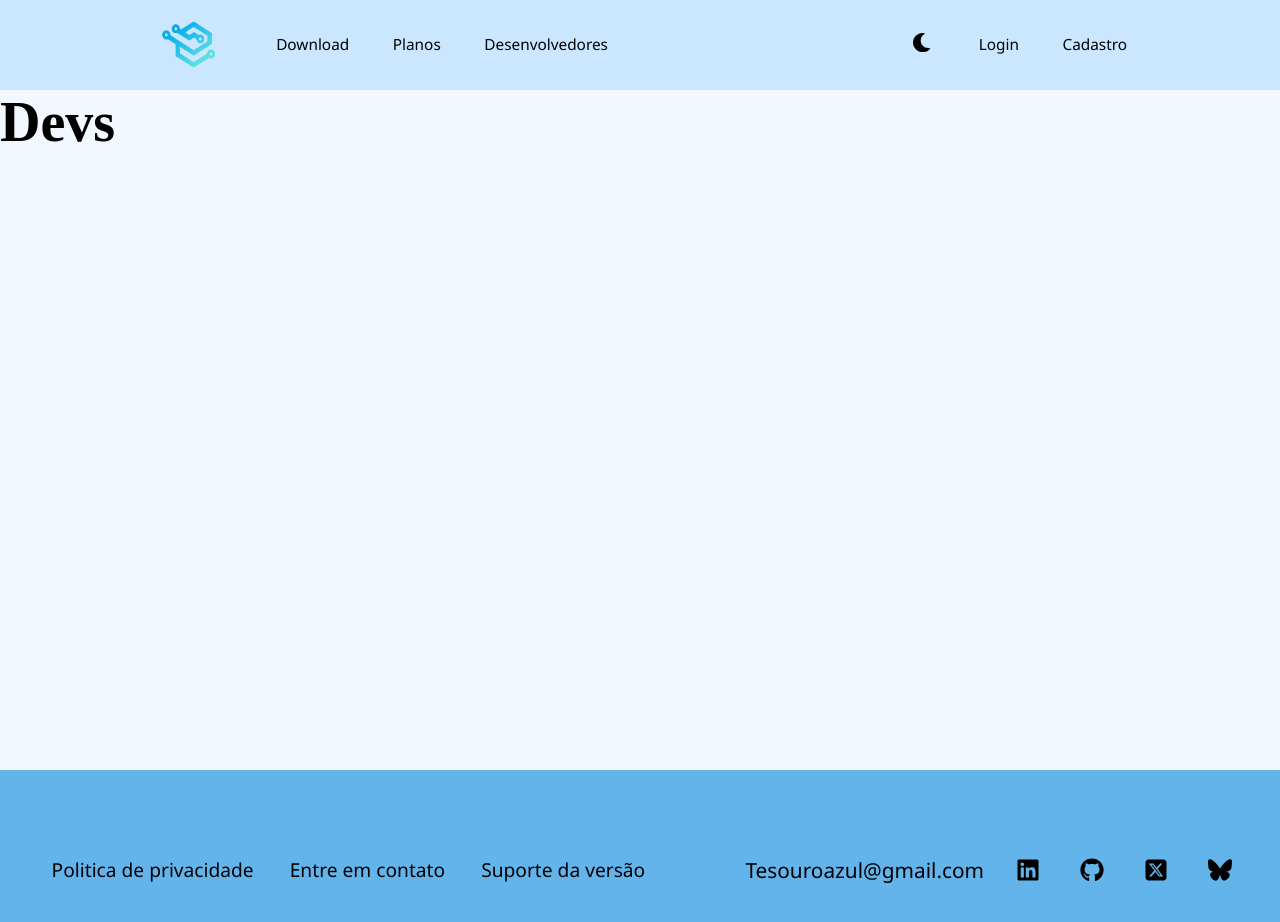
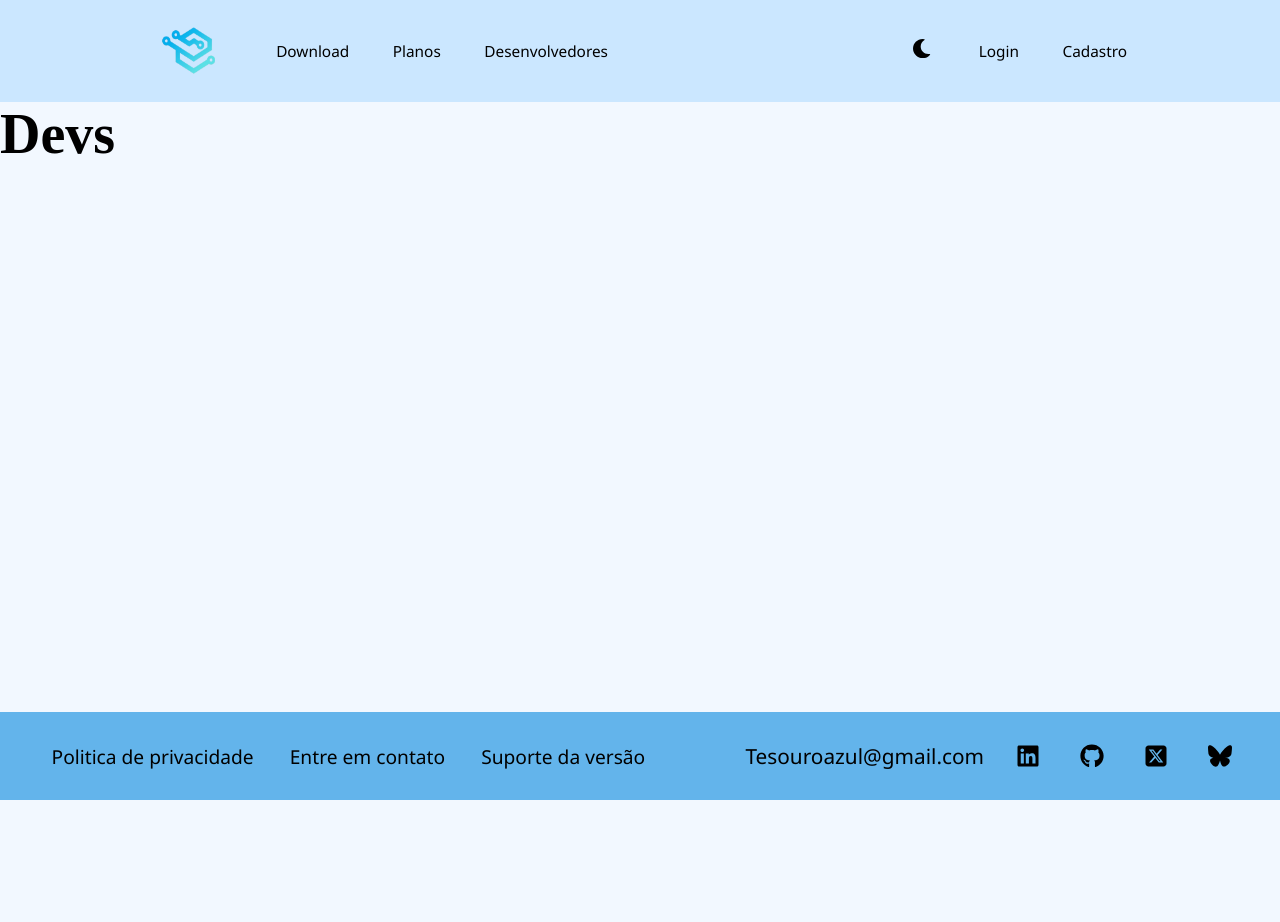
Before and after one commit to BEaew0/projeto_web, a React (Vite) app: page /devs in a window 1280 px wide. Shown: the top 922 px of the page. After the commit the page ends 800 px from the top, so only its background shows below. Built offline with nearby package versions, Linux system fonts and the light colour scheme.

Commit message:
tentando fazer o login

```diff
--- a/src/componentes/footer/footer.css
+++ b/src/componentes/footer/footer.css
@@ -8,7 +8,6 @@ footer {
   color: var(--footer-texto);
   padding: 1.5rem 1rem;
   flex-shrink: 0;
-  height: 25vh;
   bottom: 0;
   left: 0;
   margin-top: auto;
@@ -75,13 +74,15 @@ footer {
     padding: 1.2rem;
     height: auto;
     min-height: 25vh;
+    overflow-y: auto;
+
   }
 }
 
 /* RESPONSIVO - TELAS PEQUENAS */
 @media (max-width: 768px) {
   footer {
-    padding: 1rem;
+    padding: 0.4rem;
   }
 
   .menu_footer {
@@ -105,7 +106,7 @@ footer {
 
   .footer-link {
     justify-content: center;
-    width: 100%;
+
   }
 
   .redes_sociais p,
--- a/src/main.css
+++ b/src/main.css
@@ -27,45 +27,48 @@
   padding: 0;
 }
 
+html, body {
+  height: 100%;
+
+}
+
 body {
   background-color: var(--cor-de-fundo);
+  display: flex;
+  flex-direction: column;
+  min-height: 100vh;
   margin: 0;
   padding: 0;
-  display: flex;
-  flex-direction: column;
-  min-height: calc(100vh- 100px);
 }
 
 .main-header {
   background-color: var(--cor-header);
   width: 100%;
-  padding: 0.1rem 7rem;
-  height:fit-content
+  padding: 0.5rem 7rem; /* Aumentado o padding para melhor visualização */
 }
 
 main {
   flex: 1;
-
   display: flex;
   flex-direction: column;
   justify-content: center;
   align-items: center;
   text-align: center;
   width: 100%;
-  height: calc(100vh - 25vh);
   max-width: 1200px;
   margin: 0 auto;
-  /* Removido height e overflow-y */
+
+  padding: 2rem; /* Espaçamento interno */
+  overflow-y: auto; /* Permite rolagem apenas no main se necessário */
 }
 
 footer.footer_main {
   background-color: var(--footer-bg);
   color: var(--footer-texto);
-  padding: 1rem;
-  height: 25vh;
   width: 100%;
-  margin-top: auto; /* Adicionado esta linha */
-  position: relative; /* Adicionado esta linha */
+  height:fit-content;
+  position: fixed;
+  margin-top: auto;
 }
 
 footer.footer_main a {
```
Also changed, not shown: src/Layout_Auth.jsx (+12 -0 lines), src/componentes/forms/login/index.jsx (added, +49 -0 lines), src/componentes/input/index.jsx (+12 -3 lines), src/componentes/forms/cadastro/index.jsx (added).
